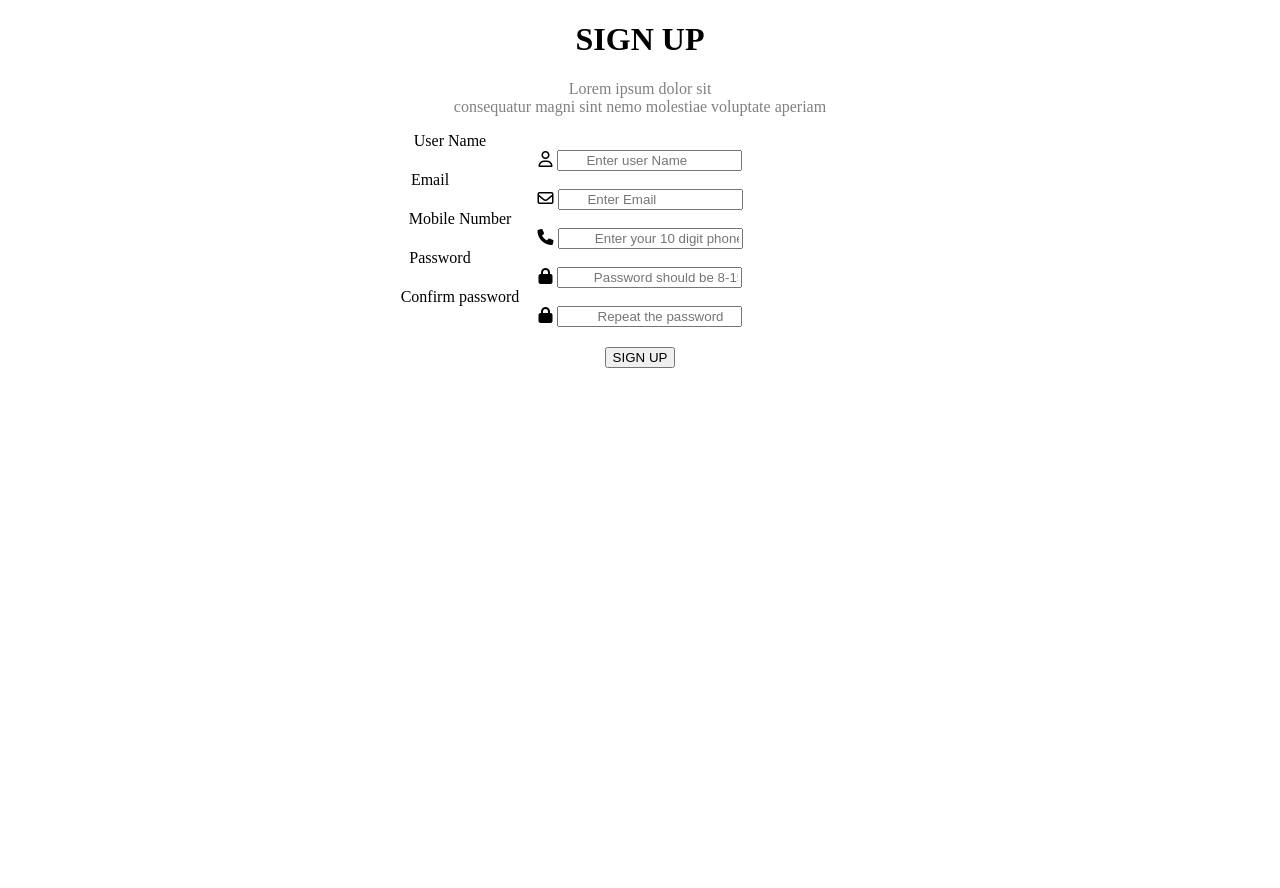
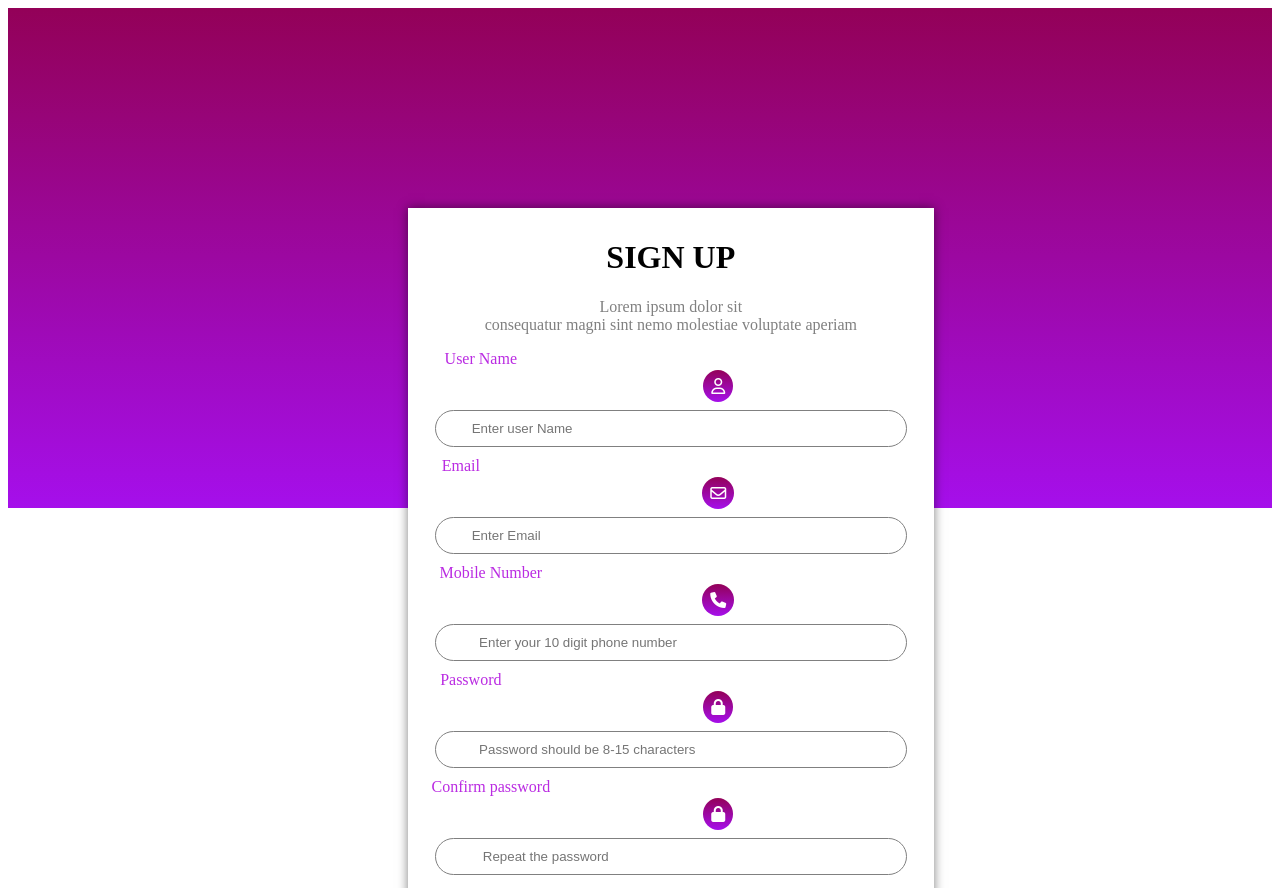
Before and after one commit to Ganesh30278/nithya-web-design, a plain HTML site: page signup.html in a window 1280 px wide. Shown: the top 888 px of the page. Before the commit the page ends 800 px from the top, so only its background shows below. Drawn offline with Linux system fonts and the light colour scheme.

Commit message:
Update signup.html

```diff
--- a/signup.html
+++ b/signup.html
@@ -4,7 +4,7 @@
     <meta charset="UTF-8">
     <meta name="viewport" content="width=device-width, initial-scale=1.0">
     <title>Signup Page</title>
-    <link rel="stylesheet" href="style (1).css">
+    <link rel="stylesheet" href="style.css">
     <link rel="stylesheet" href="https://cdnjs.cloudflare.com/ajax/libs/font-awesome/6.0.0-beta3/css/all.min.css">
 </head>
 <body>
```
